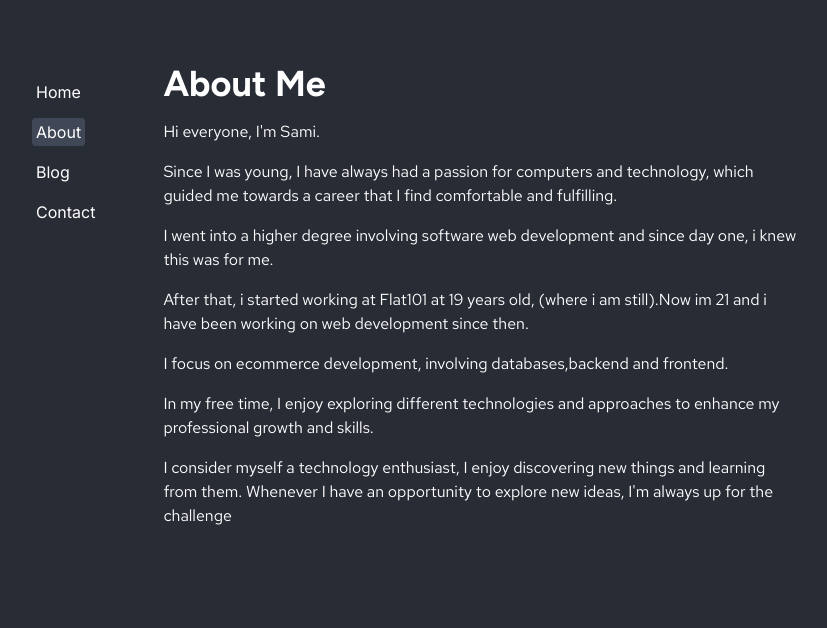
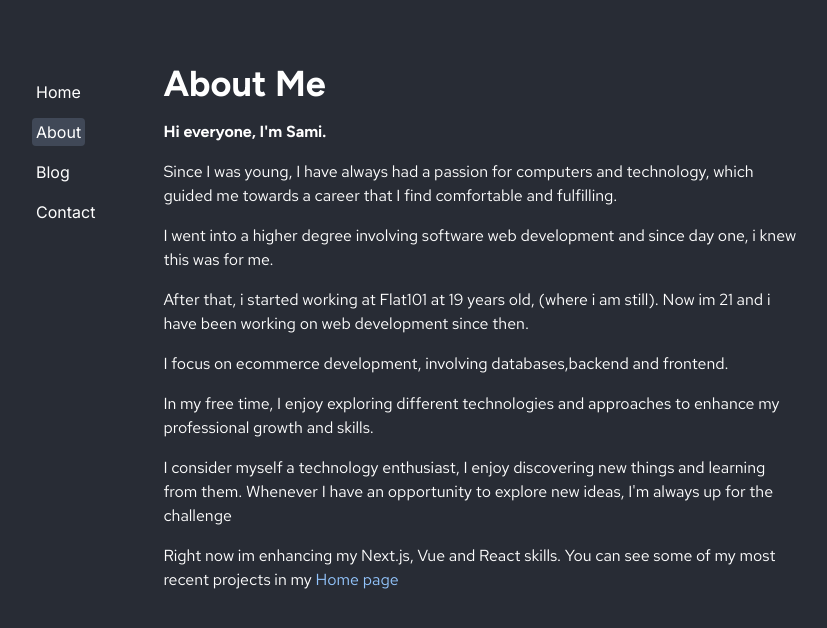
Before and after one commit to SamiFraca/sami_portfolio, a Next.js app: page /about in a window 1280 px wide. Shown: the top 628 px of the page, without its empty margins (224-1051 px from the left). Built offline with nearby package versions, Linux system fonts and the light colour scheme.

Commit message:
Update about page

```diff
--- a/src/app/about/page.tsx
+++ b/src/app/about/page.tsx
@@ -1,8 +1,10 @@
+import Link from "next/link";
+
 export default function AboutPage() {
   return (
     <div className="flex flex-col gap-4">
       <h1 className="text-4xl">About Me</h1>
-      <p>Hi everyone, I&apos;m Sami.</p>
+      <h2>Hi everyone, I&apos;m Sami.</h2>
       <p>
         Since I was young, I have always had a passion for computers and
         technology, which guided me towards a career that I find comfortable and
@@ -14,7 +16,7 @@ export default function AboutPage() {
       </p>
       <p>
         After that, i started working at Flat101 at 19 years old, (where i am
-        still).Now im 21 and i have been working on web development since then.
+        still). Now im 21 and i have been working on web development since then.
       </p>
       <p>
         I focus on ecommerce development, involving databases,backend and
@@ -24,14 +26,12 @@ export default function AboutPage() {
         In my free time, I enjoy exploring different technologies and approaches
         to enhance my professional growth and skills.
       </p>
-
       <p>
         I consider myself a technology enthusiast, I enjoy discovering new
         things and learning from them. Whenever I have an opportunity to explore new ideas, I&apos;m always up
         for the challenge
       </p>
-
-
+      <p>Right now im enhancing my Next.js, Vue and React skills. You can see some of my most recent projects in my <Link href="/" className="text-blue-300 hover:text-blue-500 transition-colors">Home page</Link></p>
     </div>
   );
 }
```
